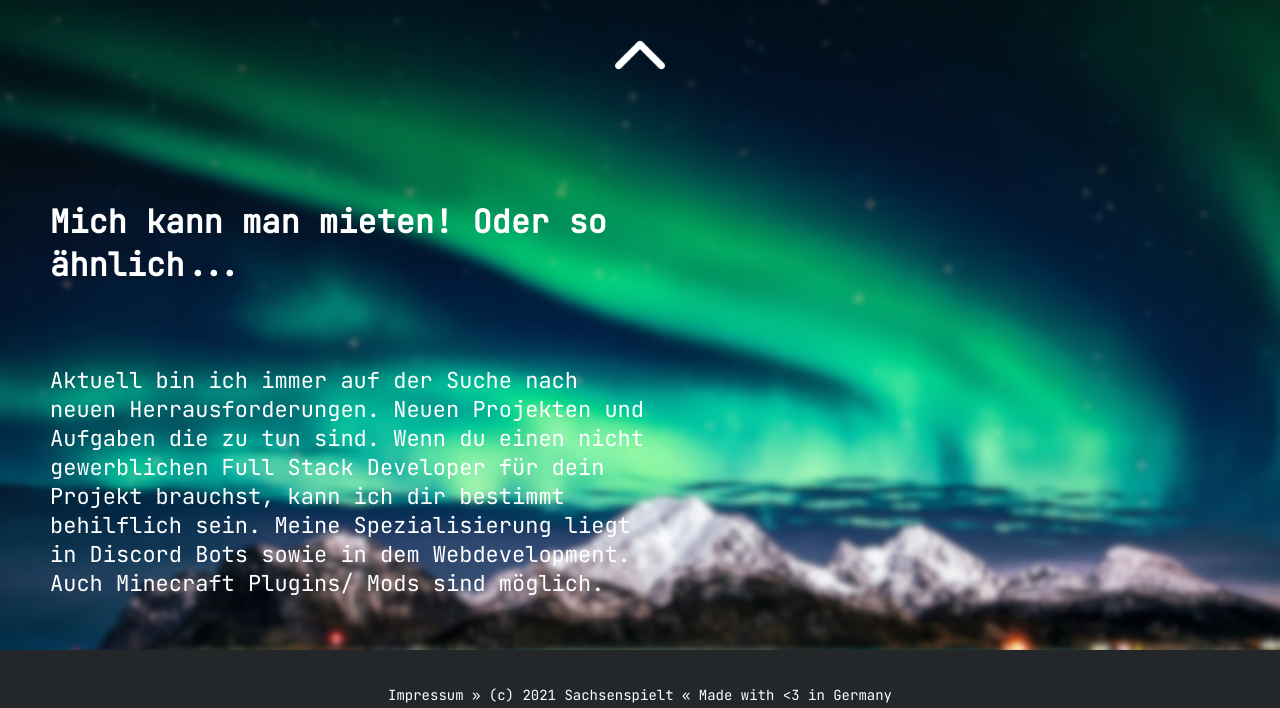
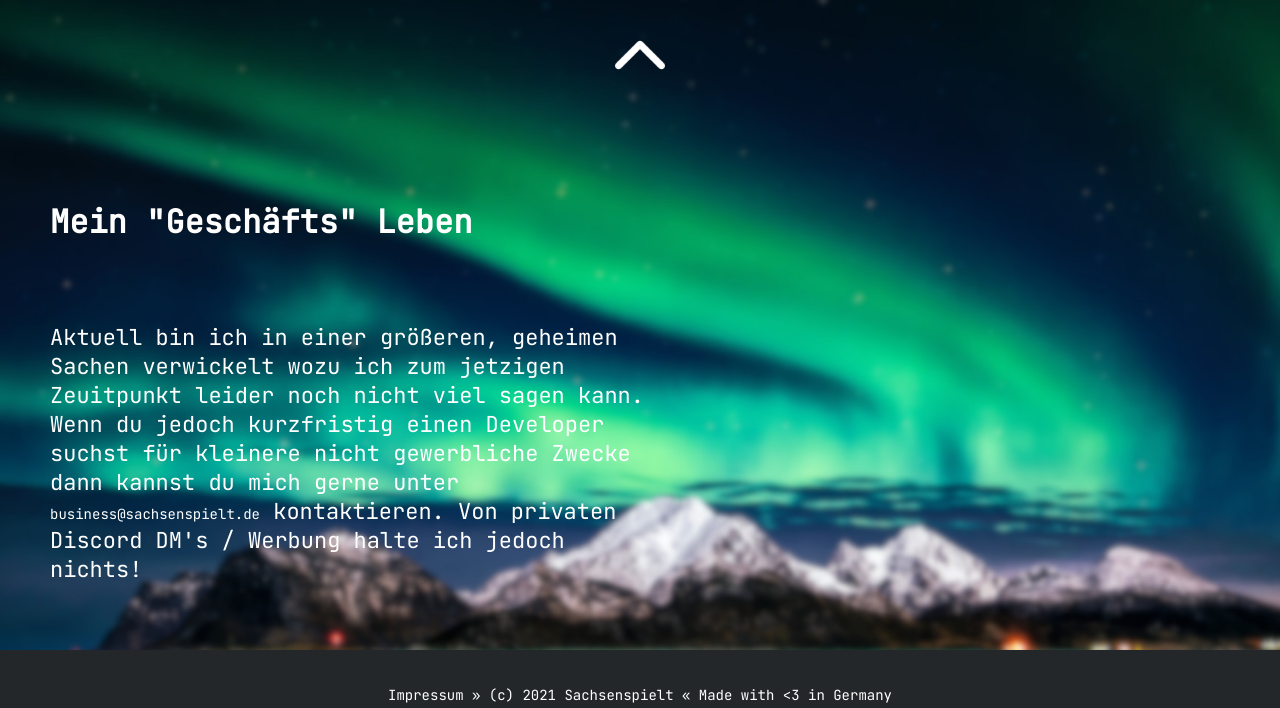
Before and after one commit to Sachsenspielt96/web-presence, a plain HTML site: page index.html in a window 1280 px wide. Shown: the part 2400-3108 px from the top of the page. Drawn offline with nearby package versions, Linux system fonts and the light colour scheme.

Commit message:
updated last page

```diff
--- a/index.html
+++ b/index.html
@@ -58,8 +58,8 @@
 
     <div class="div background back4" id="buyme">
         <button onclick="scrollToID('minecraft')" class="btn btn_up"></button>
-        <h1 class="texthead_left fade_out_right">Mich kann man mieten! Oder so ähnlich...</h1>
-        <p class="text_left fade_out_right">Aktuell bin ich immer auf der Suche nach neuen Herrausforderungen. Neuen Projekten und Aufgaben die zu tun sind. Wenn du einen nicht gewerblichen Full Stack Developer für dein Projekt brauchst, kann ich dir bestimmt behilflich sein. Meine Spezialisierung liegt in Discord Bots sowie in dem Webdevelopment. Auch Minecraft Plugins/ Mods sind möglich.</p>
+        <h1 class="texthead_left fade_out_right">Mein "Geschäfts" Leben</h1>
+        <p class="text_left fade_out_right">Aktuell bin ich in einer größeren, geheimen Sachen verwickelt wozu ich zum jetzigen Zeuitpunkt leider noch nicht viel sagen kann. Wenn du jedoch kurzfristig einen Developer suchst für kleinere nicht gewerbliche Zwecke dann kannst du mich gerne unter <a href="mailto:business@sachsenspielt.de">business@sachsenspielt.de</a> kontaktieren. Von privaten Discord DM's / Werbung halte ich jedoch nichts!</p>
 
         <div class="imprint">
             <p><a href="imprint/">Impressum</a> » (c) 2021 Sachsenspielt « Made with <3 in Germany</p>
```
